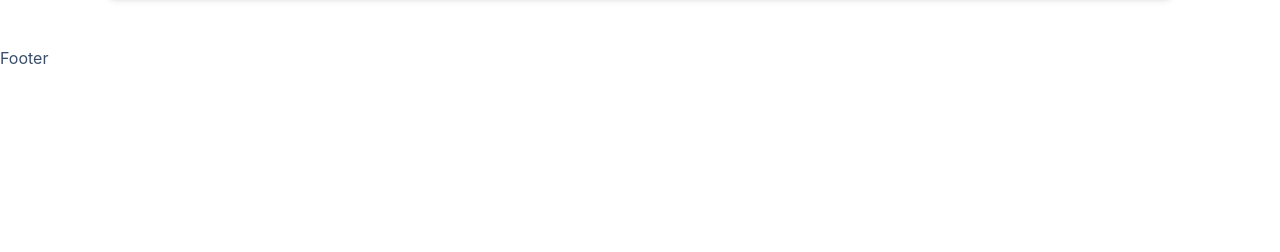
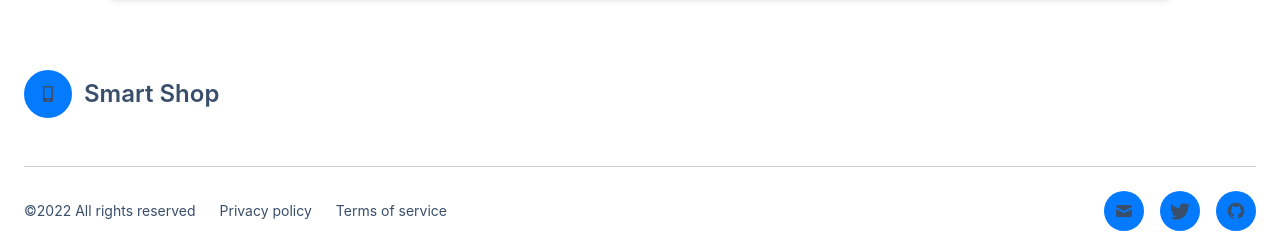
Before and after one commit to SalamunHasan69/smart-shop-client, a React (Create React App) app: page / in a window 1280 px wide. Shown: the part 1298-1550 px from the top of the page. Before the commit the page ends 1368 px from the top, so only its background shows below. Built offline with nearby package versions, Linux system fonts and the light colour scheme.

Commit message:
added footer

```diff
--- a/package.json
+++ b/package.json
@@ -9,6 +9,7 @@
     "daisyui": "^2.41.0",
     "react": "^18.2.0",
     "react-dom": "^18.2.0",
+    "react-icons": "^4.6.0",
     "react-router-dom": "^6.4.3",
     "react-scripts": "5.0.1",
     "web-vitals": "^2.1.4"
--- a/src/Pages/Shared/Footer.js
+++ b/src/Pages/Shared/Footer.js
@@ -1,10 +1,52 @@
 import React from 'react';
+import { Link } from 'react-router-dom';
+import { FaMobileAlt } from "react-icons/fa";
 
 const Footer = () => {
   return (
-    <div>
-      <h3>Footer</h3>
-    </div>
+    <footer className="py-6">
+      <div className="container px-6 mx-auto space-y-6 divide-y divide-gray-400 md:space-y-12 divide-opacity-50">
+        <div className="grid grid-cols-12">
+          <div className="pb-6 col-span-full md:pb-0 md:col-span-6">
+            <Link rel="noopener noreferrer" to='/' className="flex justify-center space-x-3 md:justify-start">
+              <div className="flex items-center justify-center w-12 h-12 rounded-full bg-primary">
+                <FaMobileAlt></FaMobileAlt>
+              </div>
+              <span className="self-center text-2xl font-semibold">Smart Shop</span>
+            </Link>
+          </div>
+        </div>
+        <div className="grid justify-center pt-6 lg:justify-between">
+          <div className="flex flex-col self-center text-sm text-center md:block lg:col-start-1 md:space-x-6">
+            <span>©2022 All rights reserved</span>
+            <Link rel="noopener noreferrer" to='/'>
+              <span>Privacy policy</span>
+            </Link>
+            <Link rel="noopener noreferrer" to='/'>
+              <span>Terms of service</span>
+            </Link>
+          </div>
+          <div className="flex justify-center pt-4 space-x-4 lg:pt-0 lg:col-end-13">
+            <Link rel="noopener noreferrer" href="#" title="Email" className="flex items-center justify-center w-10 h-10 rounded-full bg-primary dark:text-gray-900">
+              <svg xmlns="http://www.w3.org/2000/svg" viewBox="0 0 20 20" fill="currentColor" className="w-5 h-5">
+                <path d="M2.003 5.884L10 9.882l7.997-3.998A2 2 0 0016 4H4a2 2 0 00-1.997 1.884z"></path>
+                <path d="M18 8.118l-8 4-8-4V14a2 2 0 002 2h12a2 2 0 002-2V8.118z"></path>
+              </svg>
+            </Link>
+            <Link rel="noopener noreferrer" href="#" title="Twitter" className="flex items-center justify-center w-10 h-10 rounded-full bg-primary dark:text-gray-900">
+              <svg xmlns="http://www.w3.org/2000/svg" viewBox="0 0 50 50" fill="currentColor" className="w-5 h-5">
+                <path d="M 50.0625 10.4375 C 48.214844 11.257813 46.234375 11.808594 44.152344 12.058594 C 46.277344 10.785156 47.910156 8.769531 48.675781 6.371094 C 46.691406 7.546875 44.484375 8.402344 42.144531 8.863281 C 40.269531 6.863281 37.597656 5.617188 34.640625 5.617188 C 28.960938 5.617188 24.355469 10.21875 24.355469 15.898438 C 24.355469 16.703125 24.449219 17.488281 24.625 18.242188 C 16.078125 17.8125 8.503906 13.71875 3.429688 7.496094 C 2.542969 9.019531 2.039063 10.785156 2.039063 12.667969 C 2.039063 16.234375 3.851563 19.382813 6.613281 21.230469 C 4.925781 21.175781 3.339844 20.710938 1.953125 19.941406 C 1.953125 19.984375 1.953125 20.027344 1.953125 20.070313 C 1.953125 25.054688 5.5 29.207031 10.199219 30.15625 C 9.339844 30.390625 8.429688 30.515625 7.492188 30.515625 C 6.828125 30.515625 6.183594 30.453125 5.554688 30.328125 C 6.867188 34.410156 10.664063 37.390625 15.160156 37.472656 C 11.644531 40.230469 7.210938 41.871094 2.390625 41.871094 C 1.558594 41.871094 0.742188 41.824219 -0.0585938 41.726563 C 4.488281 44.648438 9.894531 46.347656 15.703125 46.347656 C 34.617188 46.347656 44.960938 30.679688 44.960938 17.09375 C 44.960938 16.648438 44.949219 16.199219 44.933594 15.761719 C 46.941406 14.3125 48.683594 12.5 50.0625 10.4375 Z"></path>
+              </svg>
+            </Link>
+            <Link rel="noopener noreferrer" href="#" title="GitHub" className="flex items-center justify-center w-10 h-10 rounded-full bg-primary dark:text-gray-900">
+              <svg xmlns="http://www.w3.org/2000/svg" fill="currentColor" viewBox="0 0 24 24" className="w-5 h-5">
+                <path d="M10.9,2.1c-4.6,0.5-8.3,4.2-8.8,8.7c-0.5,4.7,2.2,8.9,6.3,10.5C8.7,21.4,9,21.2,9,20.8v-1.6c0,0-0.4,0.1-0.9,0.1 c-1.4,0-2-1.2-2.1-1.9c-0.1-0.4-0.3-0.7-0.6-1C5.1,16.3,5,16.3,5,16.2C5,16,5.3,16,5.4,16c0.6,0,1.1,0.7,1.3,1c0.5,0.8,1.1,1,1.4,1 c0.4,0,0.7-0.1,0.9-0.2c0.1-0.7,0.4-1.4,1-1.8c-2.3-0.5-4-1.8-4-4c0-1.1,0.5-2.2,1.2-3C7.1,8.8,7,8.3,7,7.6C7,7.2,7,6.6,7.3,6 c0,0,1.4,0,2.8,1.3C10.6,7.1,11.3,7,12,7s1.4,0.1,2,0.3C15.3,6,16.8,6,16.8,6C17,6.6,17,7.2,17,7.6c0,0.8-0.1,1.2-0.2,1.4 c0.7,0.8,1.2,1.8,1.2,3c0,2.2-1.7,3.5-4,4c0.6,0.5,1,1.4,1,2.3v2.6c0,0.3,0.3,0.6,0.7,0.5c3.7-1.5,6.3-5.1,6.3-9.3 C22,6.1,16.9,1.4,10.9,2.1z"></path>
+              </svg>
+            </Link>
+          </div>
+        </div>
+      </div>
+    </footer>
   );
 };
 
```
Also changed, not shown: 1 other file (tests, documents, lock files or other folders).
